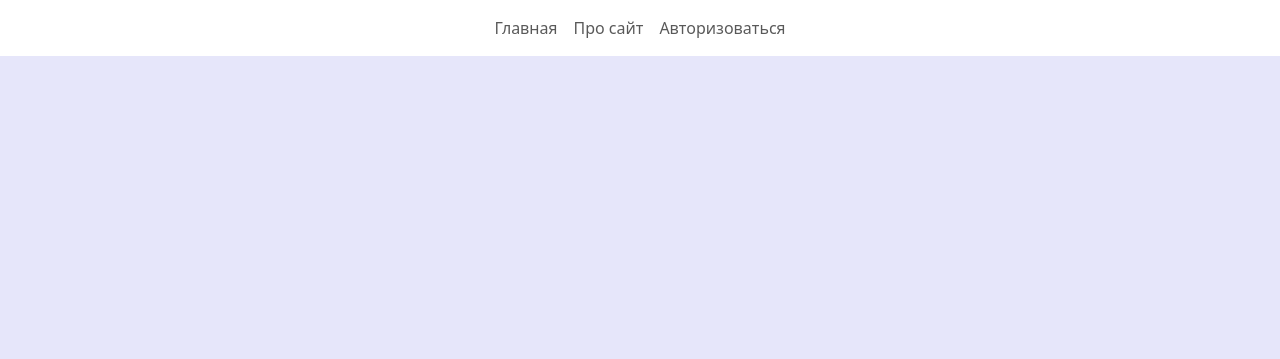
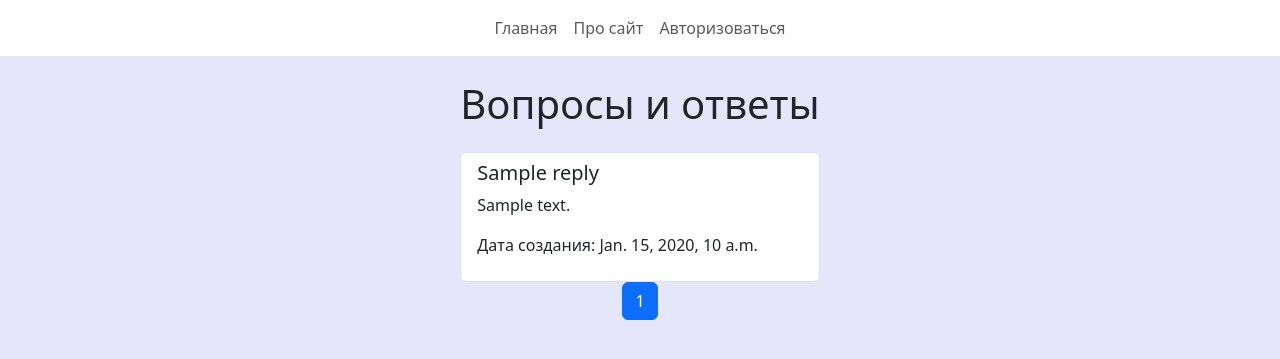
Before and after one commit to da-maltsev/gpt-django, a Django app: template src/gpt/templates/assistant/questions_and_answers.html in a window 1280 px wide. Shown: the top 359 px of the page. Run offline with Django 3.2, Linux system fonts and the light colour scheme; the template is opened without the code that fills it: most values are stand-ins (such as "Sample title", 1, 10 or a date in 2020).

Commit message:
add view and template for Reply history

```diff
--- a/src/app/templates/header.html
+++ b/src/app/templates/header.html
@@ -24,7 +24,7 @@
           </li>
             {% if user.is_authenticated %}
             <span class="nav-link">Авторизован как {{user.username}}</span>
-            <a class="nav-link" href="#">Мои вопросы и ответы</a>
+            <a class="nav-link" href="{% url 'gpt:reply_list' %}">Мои вопросы и ответы</a>
             {% endif %}
           <li class="nav-item">
             {% if user.is_authenticated %}
--- a/src/gpt/templates/assistant/questions_and_answers.html
+++ b/src/gpt/templates/assistant/questions_and_answers.html
@@ -1,4 +1,35 @@
 {% extends 'base.html' %}
 {% block title %} Q&A {% endblock %}
 {% block content %}
+<div class="container d-flex justify-content-center align-items-center">
+  <div class="row">
+    <div class="col-md-12"><h1 class="my-4 text-center">Вопросы и ответы</h1>
+      <ul class="list-group"> {% for reply in replies %}
+        <li class="list-group-item"><h5>{{ reply.question|slice:25 }}</h5>
+          <p>{{ reply.answer|slice:55 }}</p>
+          <p>Дата создания: {{ reply.created }}</p></li>
+        {% empty %}
+        <li class="list-group-item">Пока список пуст.</li>
+        {% endfor %}
+      </ul>
+      <nav aria-labelledby="Page navigation example">
+        <ul class="pagination justify-content-center">
+          {% if page_obj.has_previous %}
+          <li class="page-item"><a class="page-link" href="?page={{ page_obj.previous_page_number }}">Предыдущая</a></li>
+          {% endif %}
+          {% for i in page_obj.paginator.page_range %}
+          {% if page_obj.number == i %}
+          <li class="page-item active"><a class="page-link" href="#">{{ i }}</a></li>
+          {% else %}
+          <li class="page-item"><a class="page-link" href="?page={{ i }}">{{ i }}</a></li>
+          {% endif %}
+          {% endfor %}
+          {% if page_obj.has_next %}
+          <li class="page-item"><a class="page-link" href="?page={{ page_obj.next_page_number }}">Следующая</a></li>
+          {% endif %}
+        </ul>
+      </nav>
+    </div>
+  </div>
+</div>
 {% endblock %}
--- a/src/gpt/urls.py
+++ b/src/gpt/urls.py
@@ -12,4 +12,5 @@ urlpatterns = [
     path("ask-gpt/", views.ask_gpt, name="ask_gpt"),
     path("new-chat/", views.new_chat, name="new_chat"),
     path("error-handler/", views.error_handler, name="error_handler"),
+    path("replies/", views.ReplyListView.as_view(), name="reply_list"),
 ]
```
Also changed, not shown: src/gpt/admin.py (+13 -1 lines), src/gpt/api/views.py (+14 -0 lines), src/gpt/models.py (+16 -0 lines), src/gpt/migrations/0001_add_author_to_Reply_and_o2o_for_previous.py (added).
